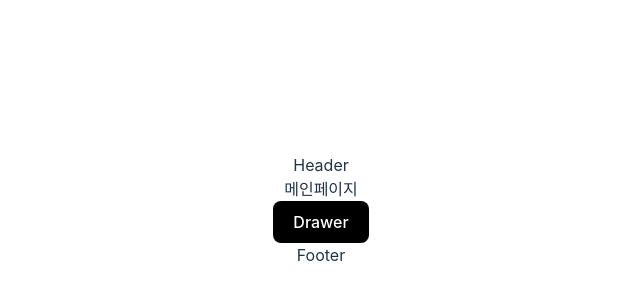
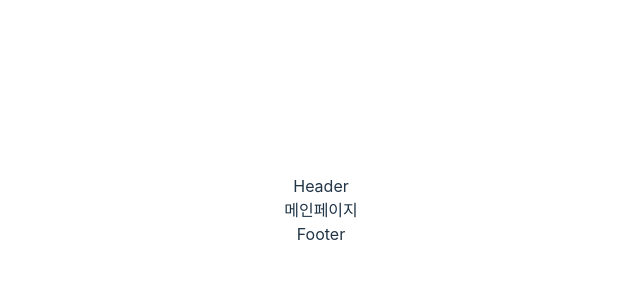
Before and after one commit to ykss/mcy, a React (Vite) app in the folder mcy/: page / in a window 1280 px wide. Shown: the part 190-490 px from the top of the page, without its empty margins (319-959 px from the left). Built offline with nearby package versions, Linux system fonts and the light colour scheme.

Commit message:
fix : router 주소 변경 및 케밥 케이스로 변경 remove : Drawer경로 코드 삭제 style : import 순서 변경

```diff
--- a/mcy/index.html
+++ b/mcy/index.html
@@ -6,7 +6,7 @@
     <meta name="viewport" content="width=device-width, initial-scale=1.0" />
     <title>MCY - 목천 청년부</title>
   </head>
-  <body>
+  <body style="width: 100vw; height: 100vh">
     <div id="root"></div>
     <script type="module" src="/src/main.jsx"></script>
   </body>
--- a/mcy/src/App.jsx
+++ b/mcy/src/App.jsx
@@ -1,3 +1,5 @@
+import { BrowserRouter, Route, Routes } from "react-router-dom";
+
 import Main from "./pages/Main";
 import BirthDay from "./pages/BirthDay";
 import Attendance from "./pages/Attendance";
@@ -6,7 +8,6 @@ import ReaderAdmin from "./pages/ReaderAdmin.jsx";
 import MemberAdmin from "./pages/MemberAdmin.jsx";
 
 import "./App.css";
-import { BrowserRouter, Route, Routes } from "react-router-dom";
 
 function App() {
   return (
@@ -16,8 +17,10 @@ function App() {
         <Route path="/birthDay" element={<BirthDay />} />
         <Route path="/attendance" element={<Attendance />} />
         <Route path="/news" element={<News />} />
-        <Route path="/readerAdmin" element={<ReaderAdmin />} />
-        <Route path="/memberAdmin" element={<MemberAdmin />} />
+        {/* 셀 관리 페이지 */}
+        <Route path="/reader-admin" element={<ReaderAdmin />} />
+        {/* 셀원 관리 페이지 */}
+        <Route path="/member-admin" element={<MemberAdmin />} />
       </Routes>
     </BrowserRouter>
   );
--- a/mcy/src/pages/Main.jsx
+++ b/mcy/src/pages/Main.jsx
@@ -1,26 +1,7 @@
 import Layout from "../components/Layout/Layout";
-import { useNavigate } from "react-router-dom";
 
 const Main = () => {
-  const navigate = useNavigate();
-
-  const drawer = () => {
-    navigate("/Darwer");
-  };
-
-  return (
-    <Layout>
-      메인페이지
-      <div>
-        <button
-          style={{ color: "#ffffff", background: "#000000" }}
-          onClick={drawer}
-        >
-          Drawer
-        </button>
-      </div>
-    </Layout>
-  );
+  return <Layout>메인페이지</Layout>;
 };
 
 export default Main;
```
